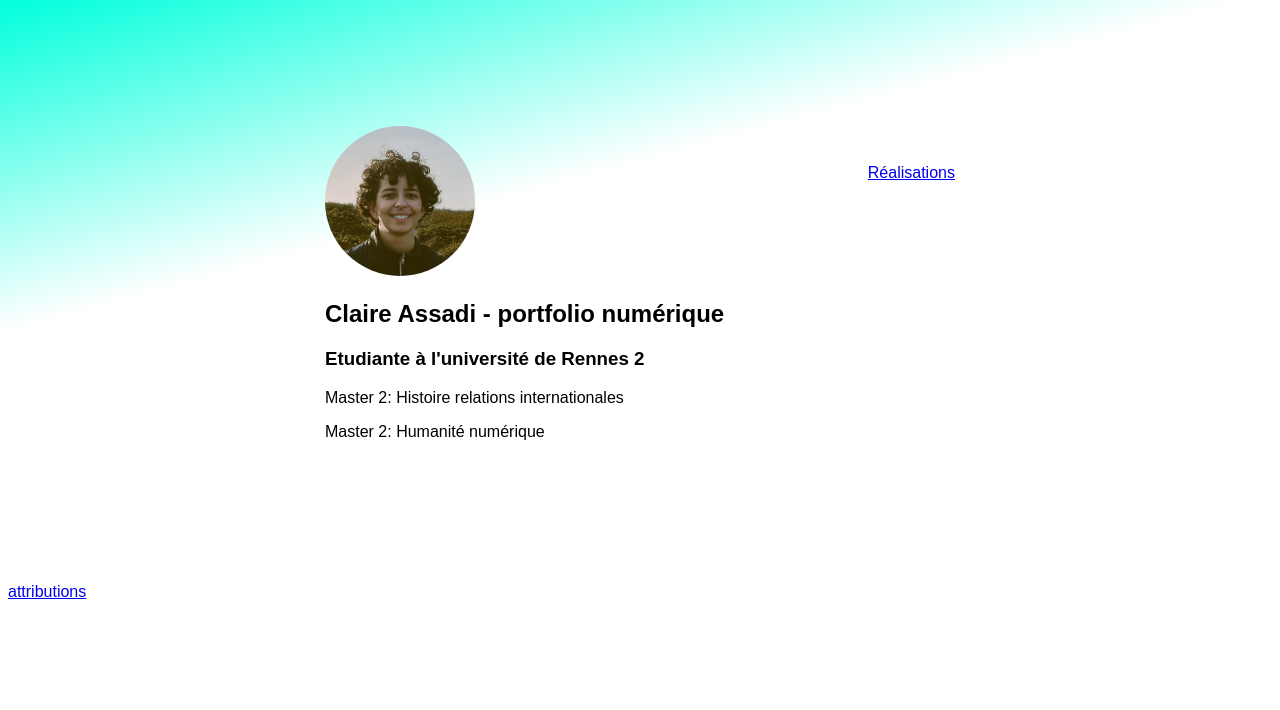
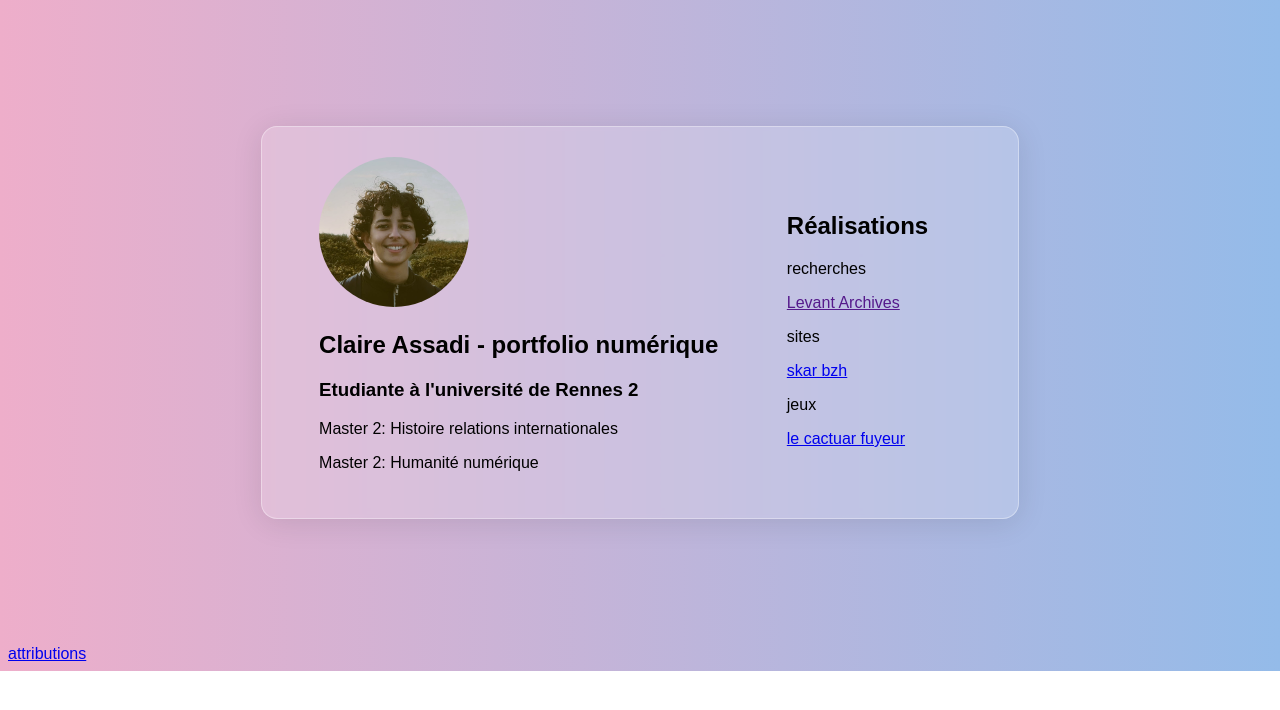
Before and after one commit to Claire-As/portfolio, a plain HTML site: page index.html in a window 1280 px wide. Drawn offline with Linux system fonts and the light colour scheme; a web font is replaced by a local one.

Commit message:
ajout du fond et de la nav

```diff
--- a/assets/css/style.css
+++ b/assets/css/style.css
@@ -4,11 +4,22 @@
 
 body{
     font-family: 'Mina', sans-serif;
-    background: linear-gradient(345deg, rgba(255,255,255,1) 65%, rgba(0,255,220,1) 100%) no-repeat;
+background: linear-gradient(90deg, rgba(238,174,202,1) 0%, rgba(148,187,233,1) 100%) no-repeat;
 }
 
 header p{
     font-family: 'Linefont', sans-serif;
+}
+
+section{
+    /* From https://css.glass */
+    background: rgba(255, 255, 255, 0.18);
+    border-radius: 16px;
+    box-shadow: 0 4px 30px rgba(0, 0, 0, 0.1);
+    backdrop-filter: blur(2px);
+    -webkit-backdrop-filter: blur(2px);
+    border: 1px solid rgba(255, 255, 255, 0.36);
+    padding: 30px;
 }
 
 section img{
@@ -18,6 +29,7 @@ section img{
 
 nav{
     margin: 5% 0 0 2%;
+    width: 25%;
 }
 
 .infos{
--- a/index.html
+++ b/index.html
@@ -18,7 +18,13 @@
       <p>Master 2: Humanité numérique</p>
    </div>
     <nav>
-      <a href="realisations.html">Réalisations</a>
+      <h2>Réalisations</h2>
+      <p>recherches</p>
+      <a href="" target="_blank">Levant Archives</a>
+      <p>sites</p>
+      <a href="https://skar.bzh/" target="_blank">skar bzh</a>
+      <p>jeux</p>
+      <a href="http://yooooooo.byethost15.com/cactuar_fuyeur/?i=1" target="_blank">le cactuar fuyeur</a>
     </nav>
   </section>
   <script src="assets/js/script.js"></script>
```
